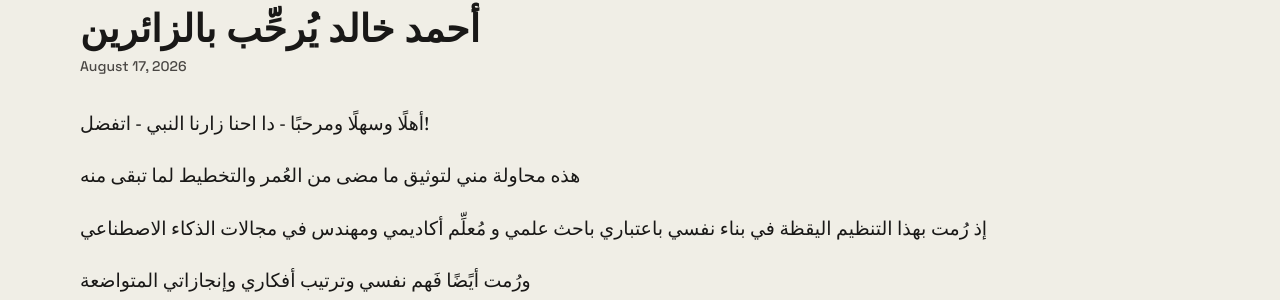
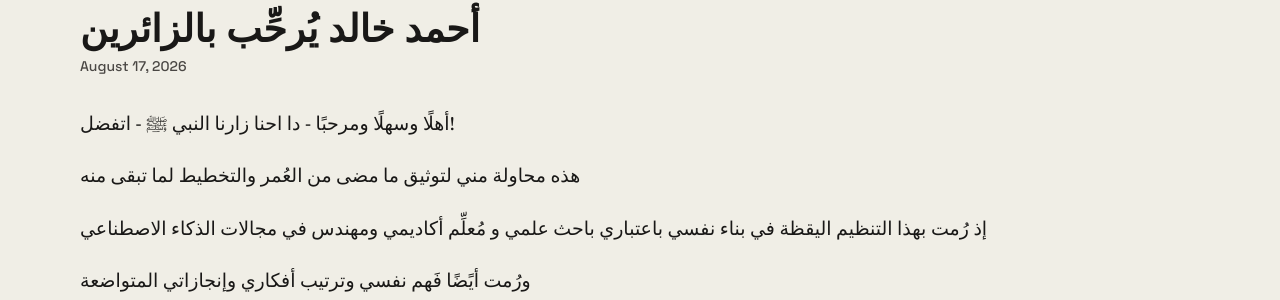
Before and after one commit to sweta-ahmedkhaled/sweta-ahmedkhaled.github.io, a Jekyll site: the page built from _posts/2026-08-17-أحمد خالد يُرحِّب بالزائرين.md, in a window 1280 px wide and 983 px high. Shown: the part 243-543 px from the top of the window. Built offline with Jekyll 4.4.1, drawn with Linux system fonts in a browser that asks for light colours.

Commit message:
auto-publish: 2026-08-18 01:31

```diff
--- a/_posts/2026-08-17-أحمد خالد يُرحِّب بالزائرين.md
+++ b/_posts/2026-08-17-أحمد خالد يُرحِّب بالزائرين.md
@@ -3,7 +3,7 @@ layout: post
 title: "أحمد خالد يُرحِّب بالزائرين"
 date: 2026-08-17
 ---
-أهلًا وسهلًا ومرحبًا - دا احنا زارنا النبي - اتفضل!
+أهلًا وسهلًا ومرحبًا - دا احنا زارنا النبي ﷺ  - اتفضل!
 
 
 هذه محاولة مني لتوثيق ما مضى من العُمر والتخطيط لما تبقى منه
```
Also changed, not shown: _posts/2026-08-18-الإقبال على الزواج حتى لا ينكسر قلب آخر.md (added, +4 -0 lines), الإقبال على الزواج.md (deleted, +0 -4 lines), _posts/صناعة الباحث العلمي.md (renamed from صناعة الباحث العلمي.md).
